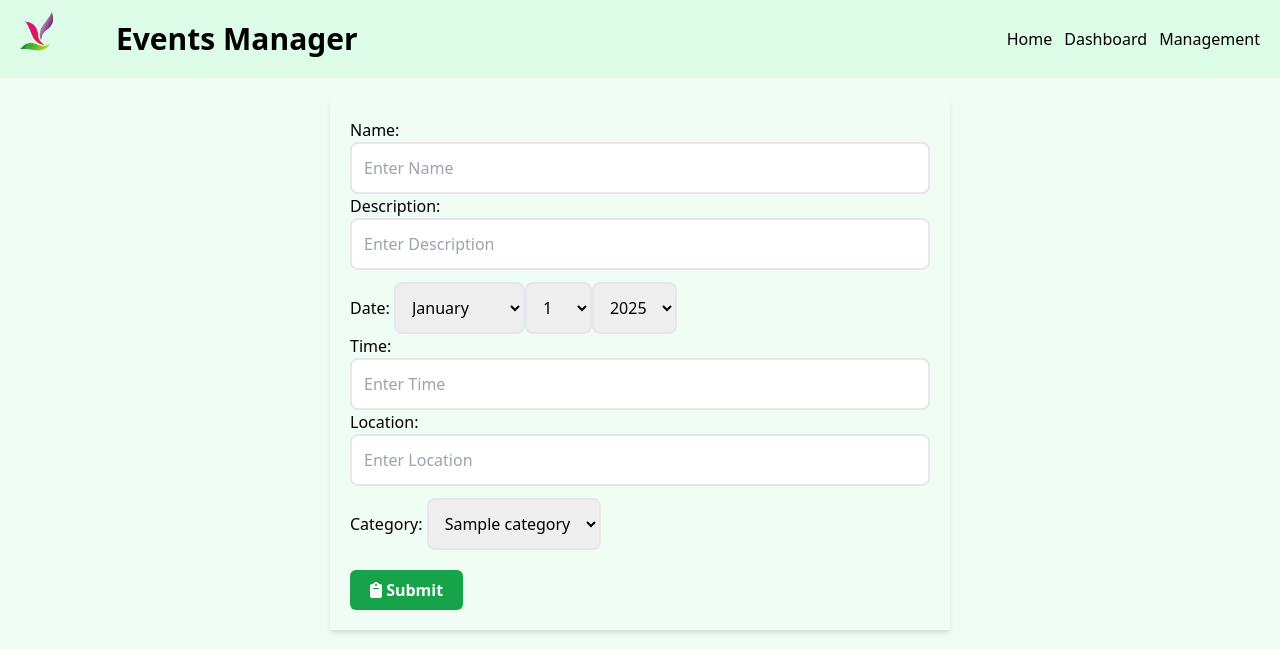
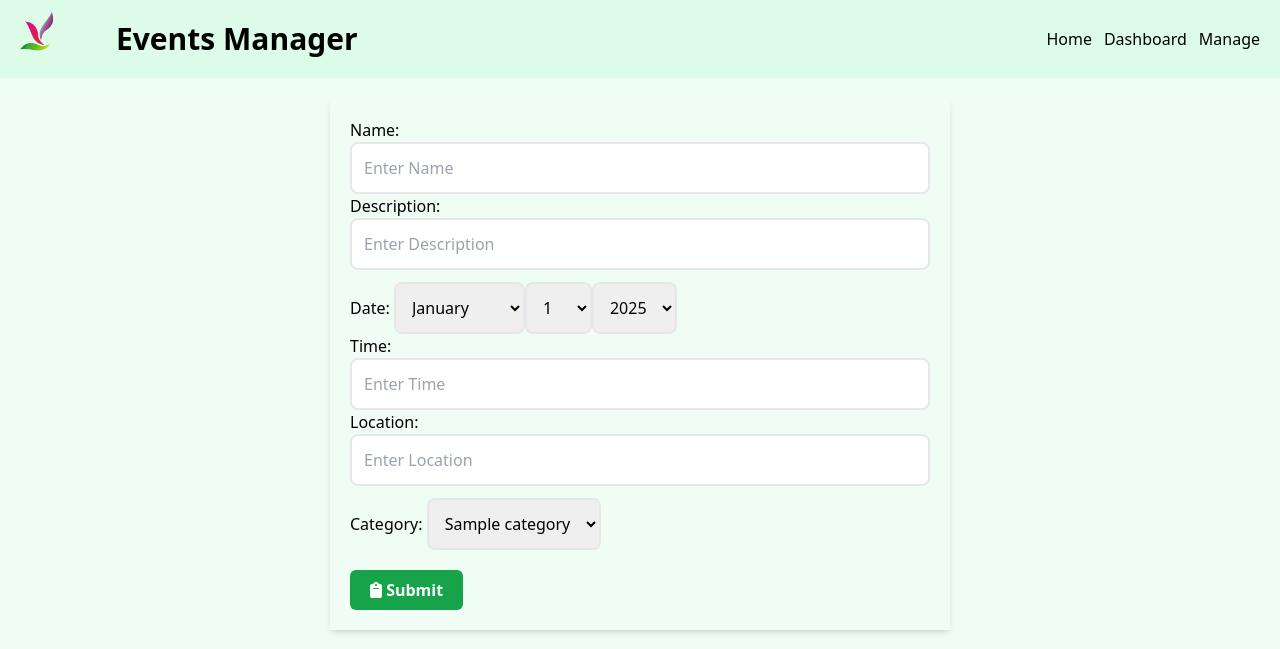
Before and after one commit to achibhossengit/Event-Manager, a Django app: page /event/create-event/ in a window 1280 px wide. Shown: the top 649 px of the page. Run offline with Django 5.2, Linux system fonts and the light colour scheme; tables that the repository leaves empty hold one stand-in row (values such as "Sample post"); some libraries are stand-ins or nearby versions.

Commit message:
push on assignment 1 branch

```diff
--- a/event/templates/header.html
+++ b/event/templates/header.html
@@ -24,7 +24,7 @@
                 {% comment %} creating dropdown {% endcomment %}
                 <li>
                     <button class="group relative">
-                        Management
+                        Manage
                         <div class="absolute top-full right-0 rounded-lg p-3 mt-1 bg-white scale-y-0 group-focus:scale-y-100 group-hover:scale-y-100 origin-top duration-200">
                                 <a href="{% url 'management-events' %}" class="active">Events</a>
                                 <a href="{% url 'management-categories' %}">Categories</a>
```
